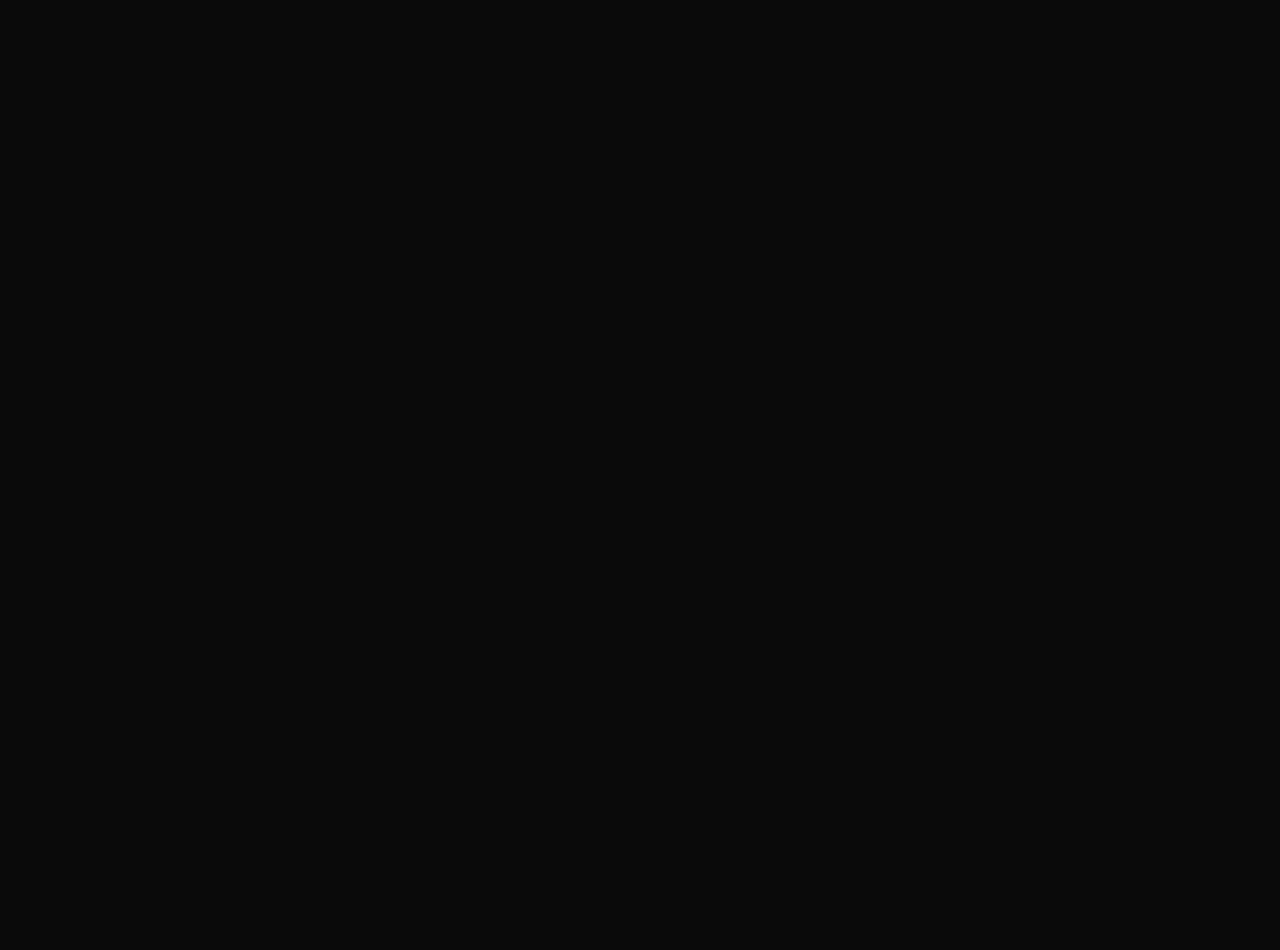
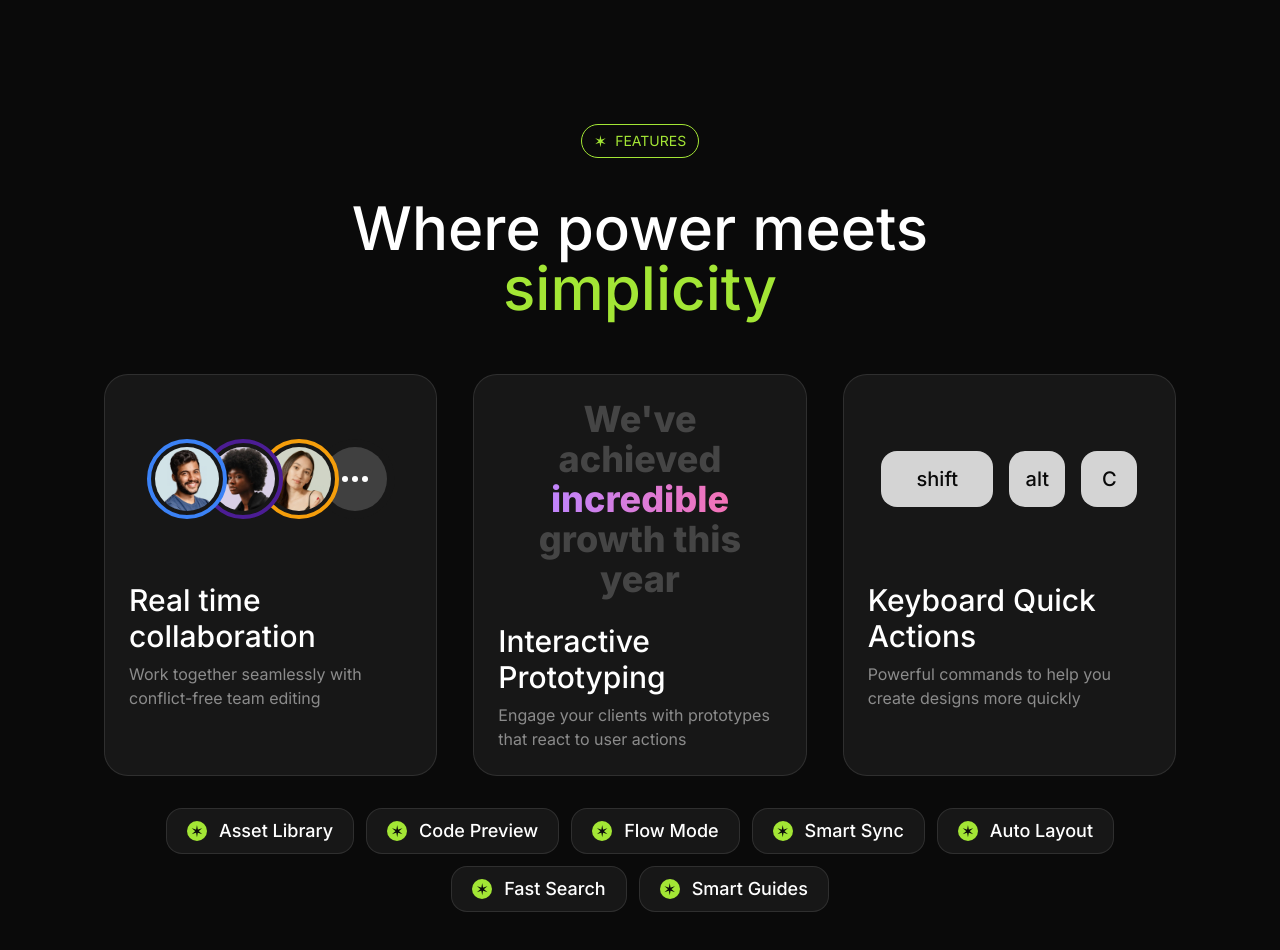
Before and after one commit to gajdovska/nextjs-landingpage, a Next.js app in the folder nextjs-lading-page/: page / in a window 1280 px wide. Shown: the part 2040-2990 px from the top of the page. Built offline with nearby package versions, Linux system fonts and the light colour scheme.

Commit message:
Implemented responsive Features section

```diff
--- a/nextjs-lading-page/src/app/page.tsx
+++ b/nextjs-lading-page/src/app/page.tsx
@@ -2,6 +2,7 @@
 import Navbar from "@/sections/Navbar";
 import LogoTicker from "@/sections/LogoTicker";
 import Introduction from "@/sections/Introduction";
+import Features from "@/sections/Features";
 
 export default function Home() {
     return (
@@ -10,6 +11,7 @@
             <Hero />
             <LogoTicker />
             <Introduction />
+            <Features />
         </>
     );
 }
--- /dev/null
+++ b/nextjs-lading-page/src/components/Avatar.tsx
@@ -0,0 +1,19 @@
+import React, { HTMLAttributes } from "react";
+import { twMerge } from "tailwind-merge";
+
+const Avatar = (props: HTMLAttributes<HTMLDivElement>) => {
+    const { className, children, ...otherProps } = props;
+    return (
+        <div
+            className={twMerge(
+                "size-20 rounded-full overflow-hidden border-4 p-1 border-blue-500  bg-neutral-900",
+                className
+            )}
+            {...otherProps}
+        >
+            {children}
+        </div>
+    );
+};
+
+export default Avatar;
--- /dev/null
+++ b/nextjs-lading-page/src/components/Key.tsx
@@ -0,0 +1,19 @@
+import React, { HTMLAttributes } from "react";
+import { twMerge } from "tailwind-merge";
+
+const Key = (props: HTMLAttributes<HTMLDivElement>) => {
+    const { className, children, ...otherProps } = props;
+    return (
+        <div
+            className={twMerge(
+                "size-14 bg-neutral-300 inline-flex items-center justify-center rounded-2xl text-xl text-neutral-950 font-medium",
+                className
+            )}
+            {...otherProps}
+        >
+            {children}
+        </div>
+    );
+};
+
+export default Key;
--- a/nextjs-lading-page/src/components/Tag.tsx
+++ b/nextjs-lading-page/src/components/Tag.tsx
@@ -5,7 +5,7 @@
     return (
         <div
             className={twMerge(
-                "inline-flex border border-lime-400 gap-2 rounded-full px-3 py-1 uppercase items-center mb-12"
+                "inline-flex border border-lime-400 gap-2 rounded-full px-3 py-1 uppercase items-center mb-10"
             )}
             {...otherProps}
         >
--- /dev/null
+++ b/nextjs-lading-page/src/sections/FeatureCard.tsx
@@ -0,0 +1,26 @@
+import React from "react";
+import { twMerge } from "tailwind-merge";
+
+export const FeatureCard = (props: {
+    title: string;
+    description: string;
+    children?: React.ReactNode;
+    className?: string;
+}) => {
+    const { title, description, children, className } = props;
+
+    return (
+        <div
+            className={twMerge(
+                "bg-neutral-900 border border-white/10 p-6 rounded-3xl text-left",
+                className
+            )}
+        >
+            <div className="aspect-video">{children}</div>
+            <div>
+                <h3 className="text-3xl font-medium mt-6">{title}</h3>
+                <p className="text-white/50 mt-2">{description}</p>
+            </div>
+        </div>
+    );
+};
--- a/nextjs-lading-page/src/sections/Features.tsx
+++ b/nextjs-lading-page/src/sections/Features.tsx
@@ -1,3 +1,12 @@
+import Tag from "@/components/Tag";
+import { FeatureCard } from "./FeatureCard";
+import avatar1 from "@/assets/images/avatar-ashwin-santiago.jpg";
+import avatar2 from "@/assets/images/avatar-lula-meyers.jpg";
+import avatar3 from "@/assets/images/avatar-florence-shaw.jpg";
+import Image from "next/image";
+import Avatar from "@/components/Avatar";
+import Key from "@/components/Key";
+
 const features = [
     "Asset Library",
     "Code Preview",
@@ -9,5 +18,101 @@
 ];
 
 export default function Features() {
-    return <div>Features</div>;
+    return (
+        <section className="py-24 text-center">
+            <div className="container">
+                <Tag>Features</Tag>
+                <h2 className="text-6xl font-medium text-center max-w-2xl mx-auto">
+                    Where power meets{" "}
+                    <span className="text-lime-400">simplicity</span>
+                </h2>
+                <div className="grid grid-cols-1 md:grid-cols-4 lg:grid-cols-3 mt-14 gap-9">
+                    <FeatureCard
+                        title="Real time collaboration"
+                        description="Work together seamlessly with conflict-free team
+                                editing"
+                        className="md:col-span-2 lg:col-span-1"
+                    >
+                        <div className="aspect-video flex items-center justify-center ">
+                            <Avatar className="z-40">
+                                <Image
+                                    src={avatar1}
+                                    alt="Avatar logo 1"
+                                    className="rounded-full"
+                                />
+                            </Avatar>
+                            <Avatar className="-ml-6 border-violet-900 z-30">
+                                <Image
+                                    src={avatar2}
+                                    alt="Avatar logo 2"
+                                    className="rounded-full"
+                                />
+                            </Avatar>
+                            <Avatar className="-ml-6 border-amber-500 z-20">
+                                <Image
+                                    src={avatar3}
+                                    alt="Avatar logo 3"
+                                    className="rounded-full"
+                                />
+                            </Avatar>
+                            <Avatar className="-ml-6 border-transparent">
+                                <div className="size-full bg-neutral-700 rounded-full flex items-center justify-center align-middle gap-1">
+                                    {Array.from({ length: 3 }).map((_, i) => (
+                                        <span
+                                            key={i}
+                                            className="size-1.5 rounded-full bg-white inline-flex"
+                                        ></span>
+                                    ))}
+                                </div>
+                            </Avatar>
+                        </div>
+                    </FeatureCard>
+                    <FeatureCard
+                        title="Interactive Prototyping"
+                        description="Engage your clients with prototypes that react
+                                to user actions"
+                        className="md:col-span-2 lg:col-span-1"
+                    >
+                        <div className="aspect-video flex items-center justify-center">
+                            <p className="text-4xl font-extrabold text-white/20 text-center">
+                                We&apos;ve achieved{" "}
+                                <span className="bg-gradient-to-r from-purple-400 to-pink-400 bg-clip-text text-transparent">
+                                    incredible{" "}
+                                </span>{" "}
+                                growth this year
+                            </p>
+                        </div>
+                    </FeatureCard>
+
+                    <FeatureCard
+                        title="Keyboard Quick Actions"
+                        description=" Powerful commands to help you create designs
+                                more quickly"
+                        className="md:col-span-2 md:col-start-2 lg:col-span-1"
+                    >
+                        <div className="aspect-video flex items-center justify-center gap-4">
+                            <Key className="w-28">shift</Key>
+                            <Key>alt</Key>
+                            <Key>C</Key>
+                        </div>
+                    </FeatureCard>
+                </div>
+                <div className="mt-8 flex flex-wrap gap-3 justify-center">
+                    {features.map((feature) => (
+                        <div
+                            key={feature}
+                            className="bg-neutral-900 border border-white/10 inline-flex py-1 px-3 gap-3 items-center rounded-2xl md:px-5 md:py-2"
+                        >
+                            <span className="bg-lime-400 text-neutral-950 size-5 rounded-full inline-flex items-center text-center justify-center">
+                                &#10038;
+                            </span>
+                            <span className="font-medium md:text-lg">
+                                {feature}
+                            </span>
+                        </div>
+                    ))}
+                </div>
+            </div>
+        </section>
+    );
 }
```
